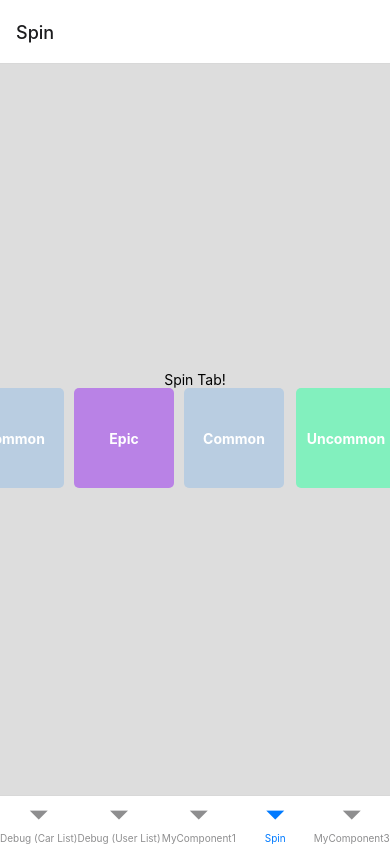
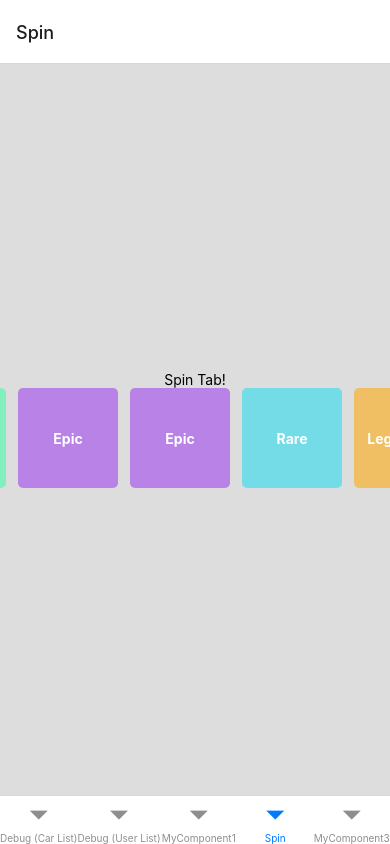
Before and after one commit to TidosDK/AutoGambling, a React Native app: screen /Spin in a window 390 px wide. Built offline with nearby package versions, Linux system fonts and the light colour scheme.

Commit message:
Small spin update

```diff
--- a/components/spin/SpinContainer.tsx
+++ b/components/spin/SpinContainer.tsx
@@ -24,7 +24,7 @@ const SpinContainer: React.FC = () => {
     const initialRarities = [];
 
     for (let i = 0; i < numTickets; i++) {
-      initialPositions.push(screenWidth + i * (ticketWidth + 10)); // Set even spacing between tickets
+      initialPositions.push(i * (ticketWidth + 10)); // Set even spacing between tickets
       initialRarities.push(getRandomRarity()); // Assign random rarity
     }
 
```
